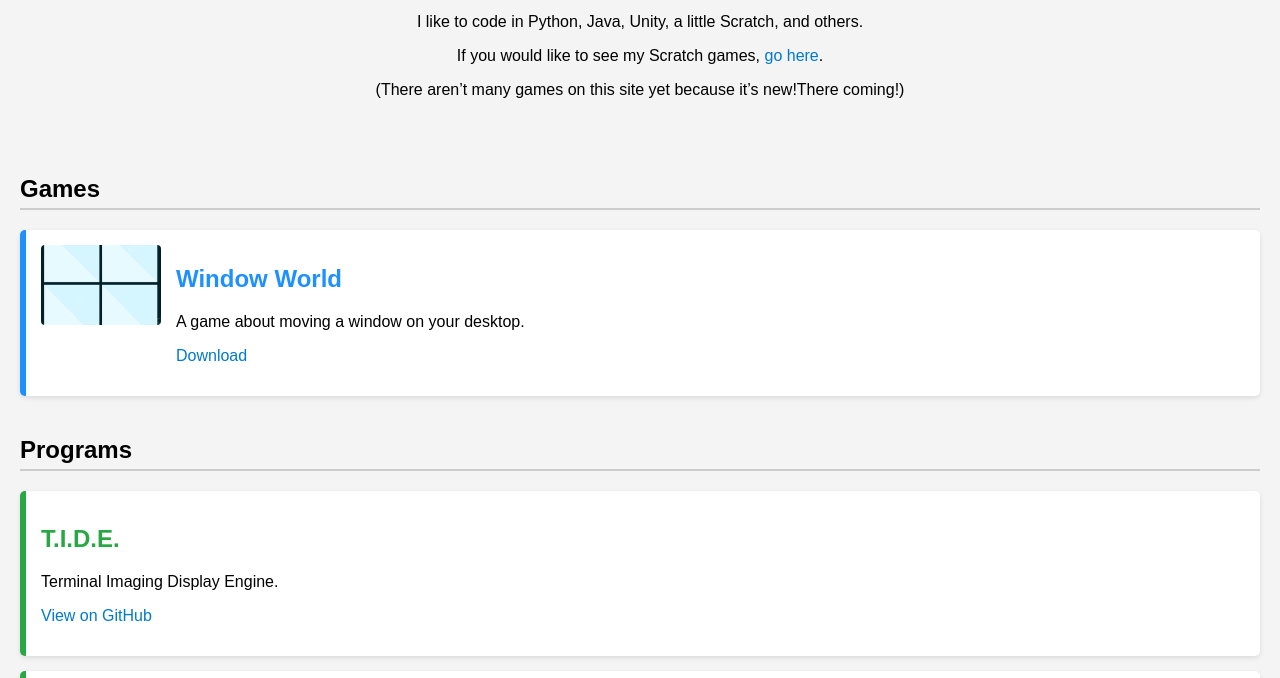
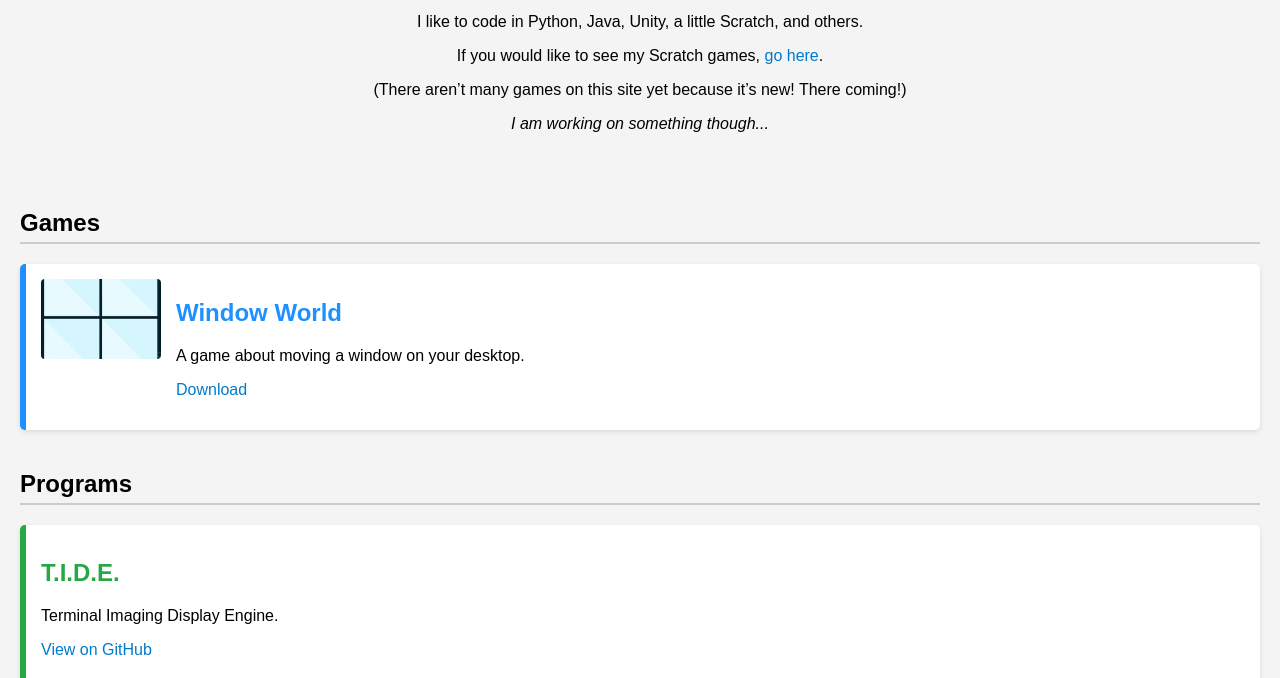
Before and after one commit to slicksilver64/Slicksilver64.github.io, a plain HTML site: page index.html in a window 1280 px wide. Shown: the part 122-800 px from the top of the page. Drawn offline with Linux system fonts and the light colour scheme.

Commit message:
Updated index.html

```diff
--- a/index.html
+++ b/index.html
@@ -15,7 +15,8 @@
       If you would like to see my Scratch games,
       <a href="https://scratch.mit.edu/users/-popcorn-cornpop-/projects/" target="_blank" rel="noopener noreferrer">go here</a>.
     </p>
-    <p>(There aren’t many games on this site yet because it’s new!There coming!)</p>
+    <p>(There aren’t many games on this site yet because it’s new! There coming!)</p>
+    <p><i>I am working on something though...</I></p>
   </header>
 
   <main>
```
Also changed, not shown: 1 other file.
